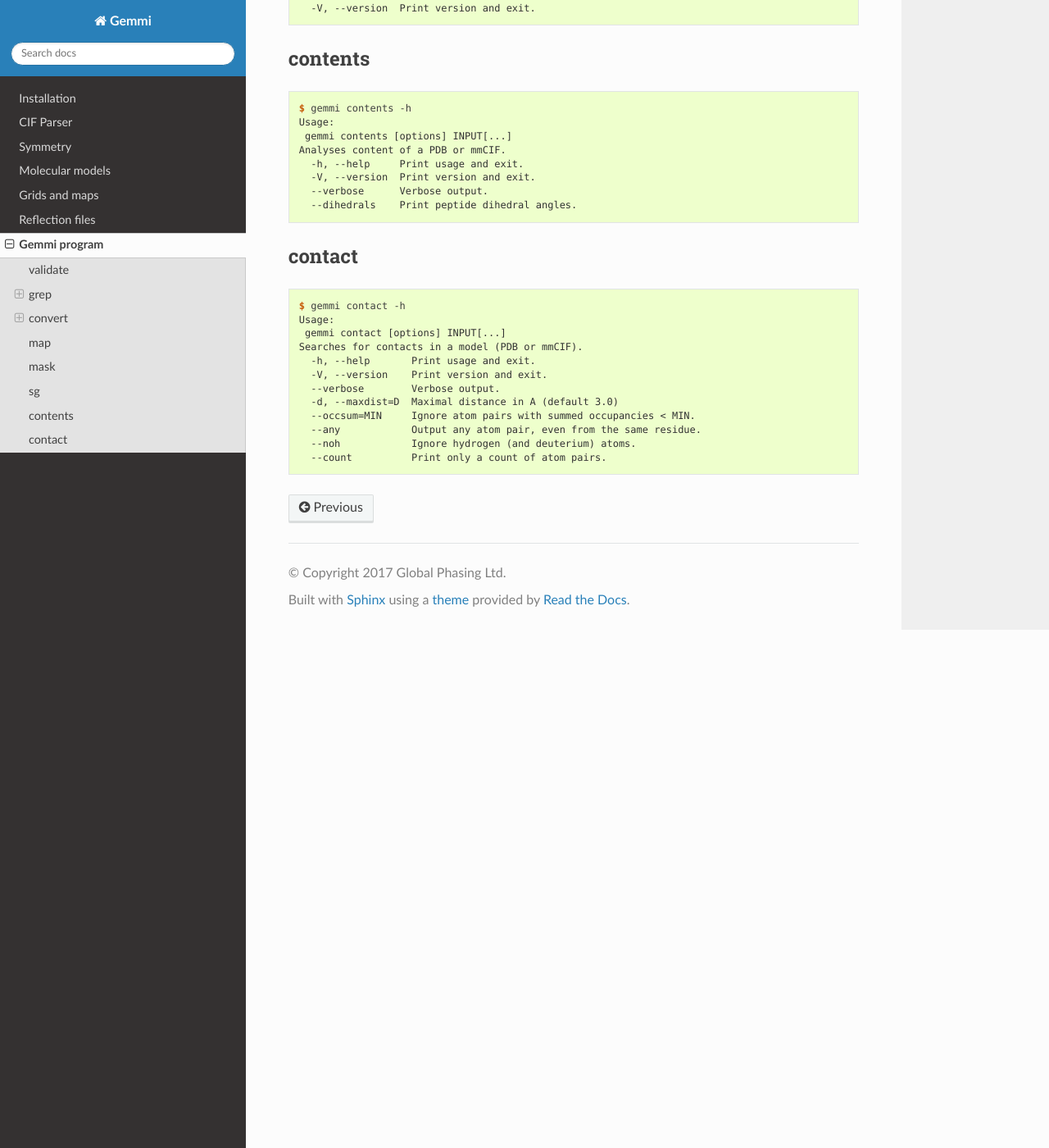
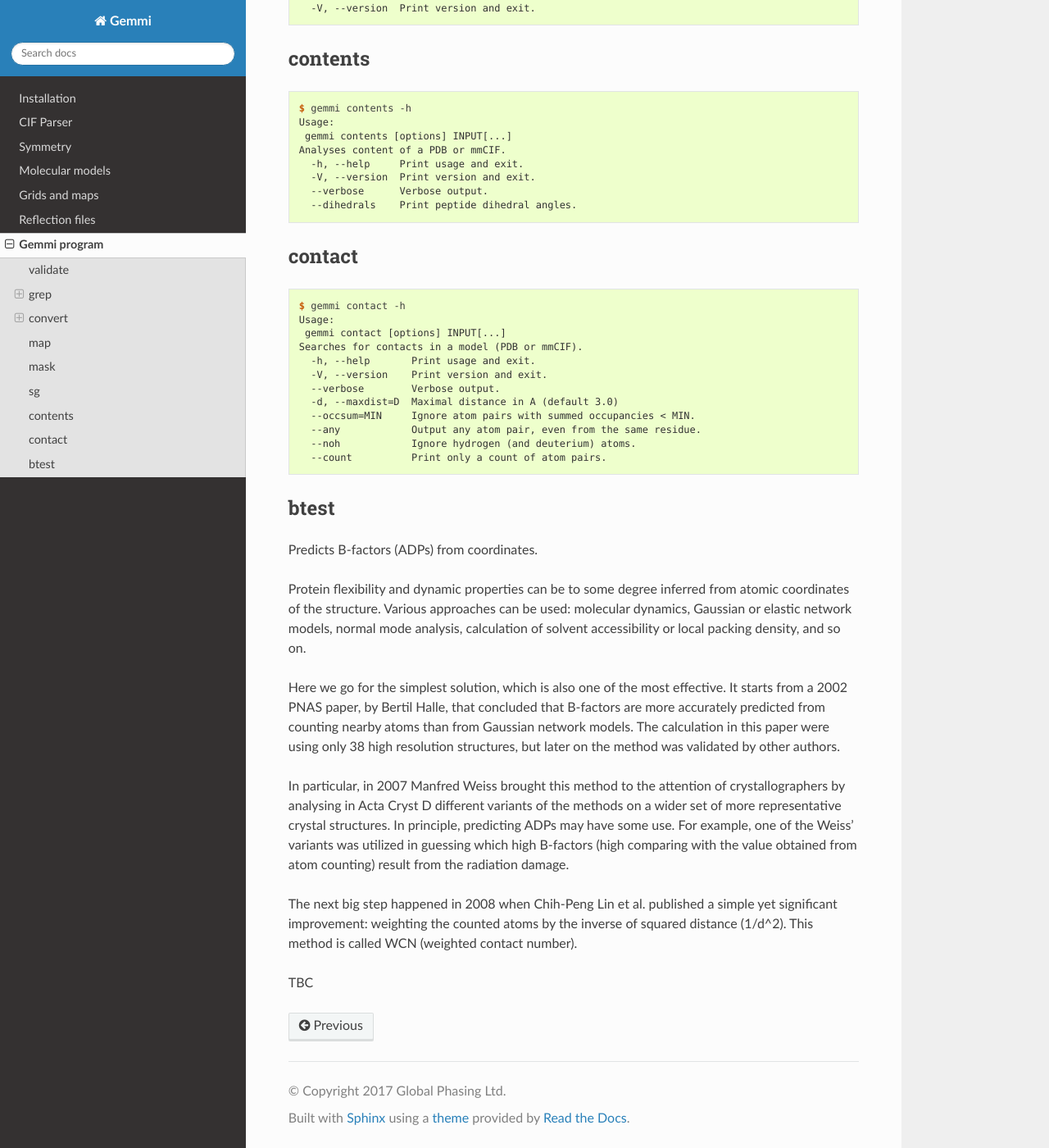
Before and after one commit to project-gemmi/gemmi, a Sphinx documentation site: the page built from docs/utils.rst, in a window 1280 px wide and 1400 px high, scrolled down 8592 px. Shown: the whole window at 82% size. Built offline with Sphinx 7.4.7 and the Read the Docs theme 2.0.0, drawn with Linux system fonts in a browser that asks for light colours; some of the changed text lies outside the part shown.

Commit message:
revisiting gemmi-btest

```diff
--- a/docs/utils.rst
+++ b/docs/utils.rst
@@ -4,7 +4,8 @@ Gemmi program
 The library comes with a command-line program which is also called gemmi;
 running a program is easier than calling a library function.
 
-The program has a few subcommands, each of them is a separate utility:
+This program is actually a set of small programs; each of them
+corresponding to a subcommand:
 
 .. literalinclude:: gemmi-help.txt
    :language: console
@@ -353,3 +354,35 @@ contact
 
 .. literalinclude:: contact-help.txt
    :language: console
+
+btest
+=====
+
+Predicts B-factors (ADPs) from coordinates.
+
+Protein flexibility and dynamic properties can be to some degree inferred
+from atomic coordinates of the structure. Various approaches can be used:
+molecular dynamics, Gaussian or elastic network models, normal mode analysis,
+calculation of solvent accessibility or local packing density, and so on.
+
+Here we go for the simplest solution, which is also one of the most effective.
+It starts from a 2002 PNAS paper, by Bertil Halle, that concluded that
+B-factors are more accurately predicted from counting nearby atoms
+than from Gaussian network models. The calculation in this paper were using
+only 38 high resolution structures, but later on the method was validated
+by other authors.
+
+In particular, in 2007 Manfred Weiss brought this method to the attention
+of crystallographers by analysing in Acta Cryst D different variants
+of the methods on a wider set of more representative crystal structures.
+In principle, predicting ADPs may have some use. For example,
+one of the Weiss' variants was utilized in guessing which high B-factors
+(high comparing with the value obtained from atom counting)
+result from the radiation damage.
+
+The next big step happened in 2008 when Chih-Peng Lin et al. published
+a simple yet significant improvement: weighting the counted atoms
+by the inverse of squared distance (1/d^2). This method is called WCN
+(weighted contact number).
+
+TBC
```
Also changed, not shown: 1 other file.
